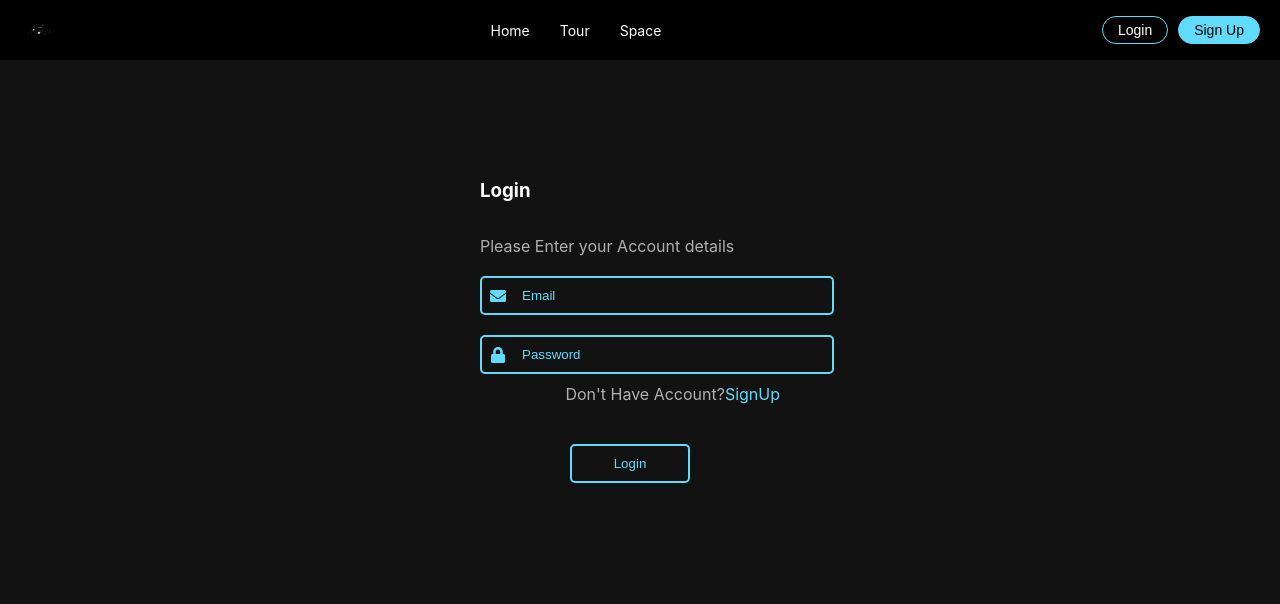
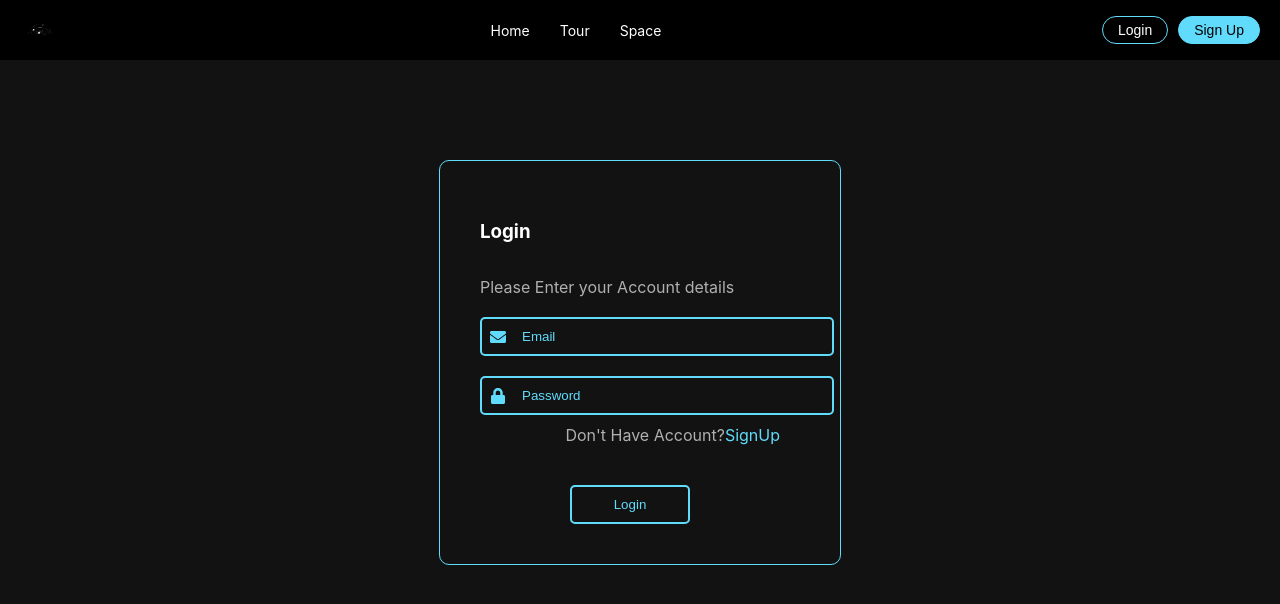
Before and after one commit to kawthar-shameseldeen/Space-Journey-Front, a React (Create React App) app in the folder space-journey/: page /login in a window 1280 px wide. Shown: the top 604 px of the page. Built offline with nearby package versions, Linux system fonts and the light colour scheme.

Commit message:
added some styles

```diff
--- a/space-journey/src/pages/login/login.css
+++ b/space-journey/src/pages/login/login.css
@@ -3,11 +3,16 @@ body {
     font-family: 'Inter', sans-serif !important;
     background-color: #121212 !important;
     color: #ffffff !important;
+
+
 }
 .login-container {
     text-align: left !important;
     max-width: 320px !important;
     margin: 100px auto !important;
+    padding:40px;
+    border: 1px solid #61dbfb !important;
+    border-radius: 10px;
 }
 h1 {
     font-size: 2em !important;
```
